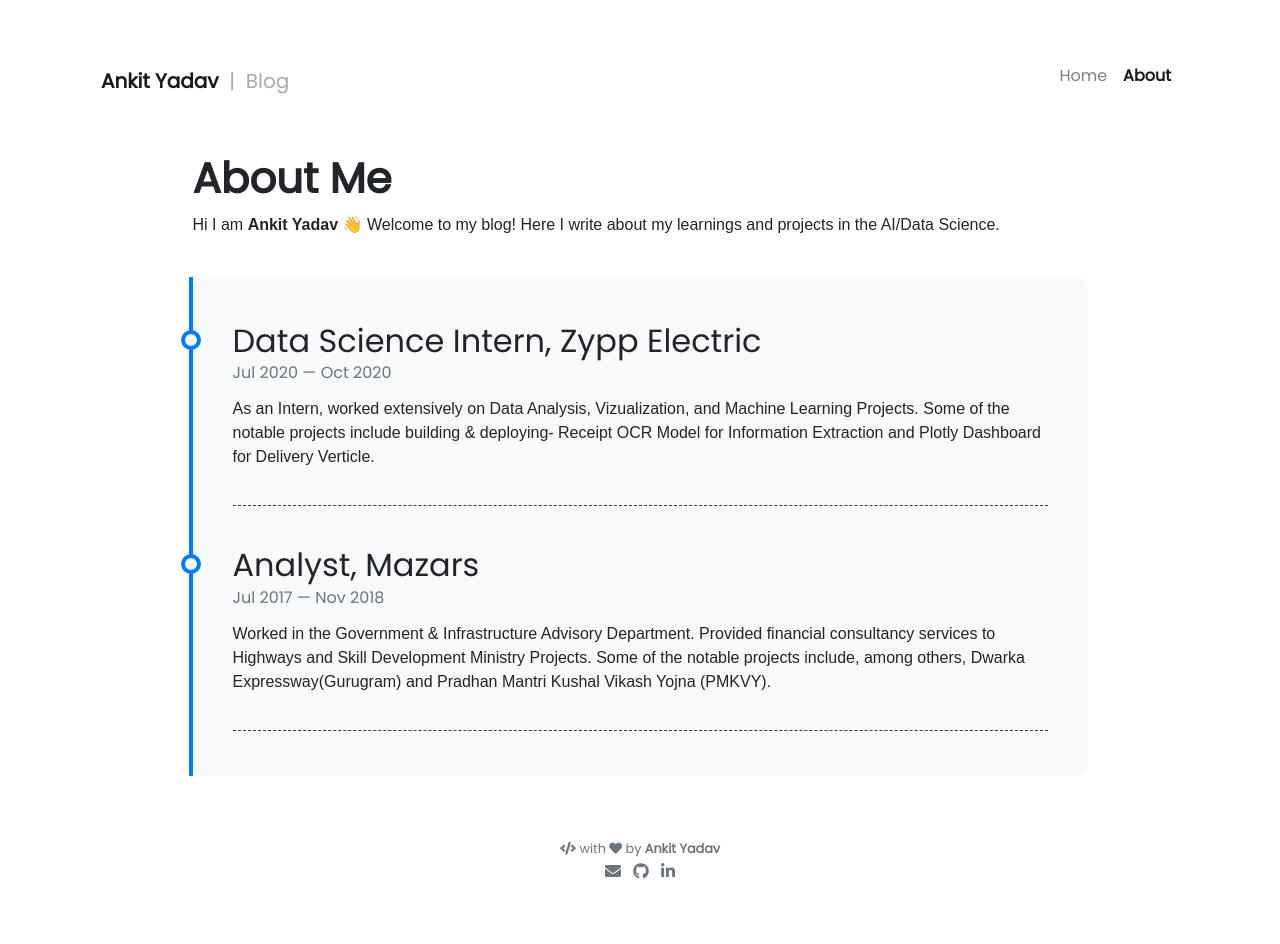
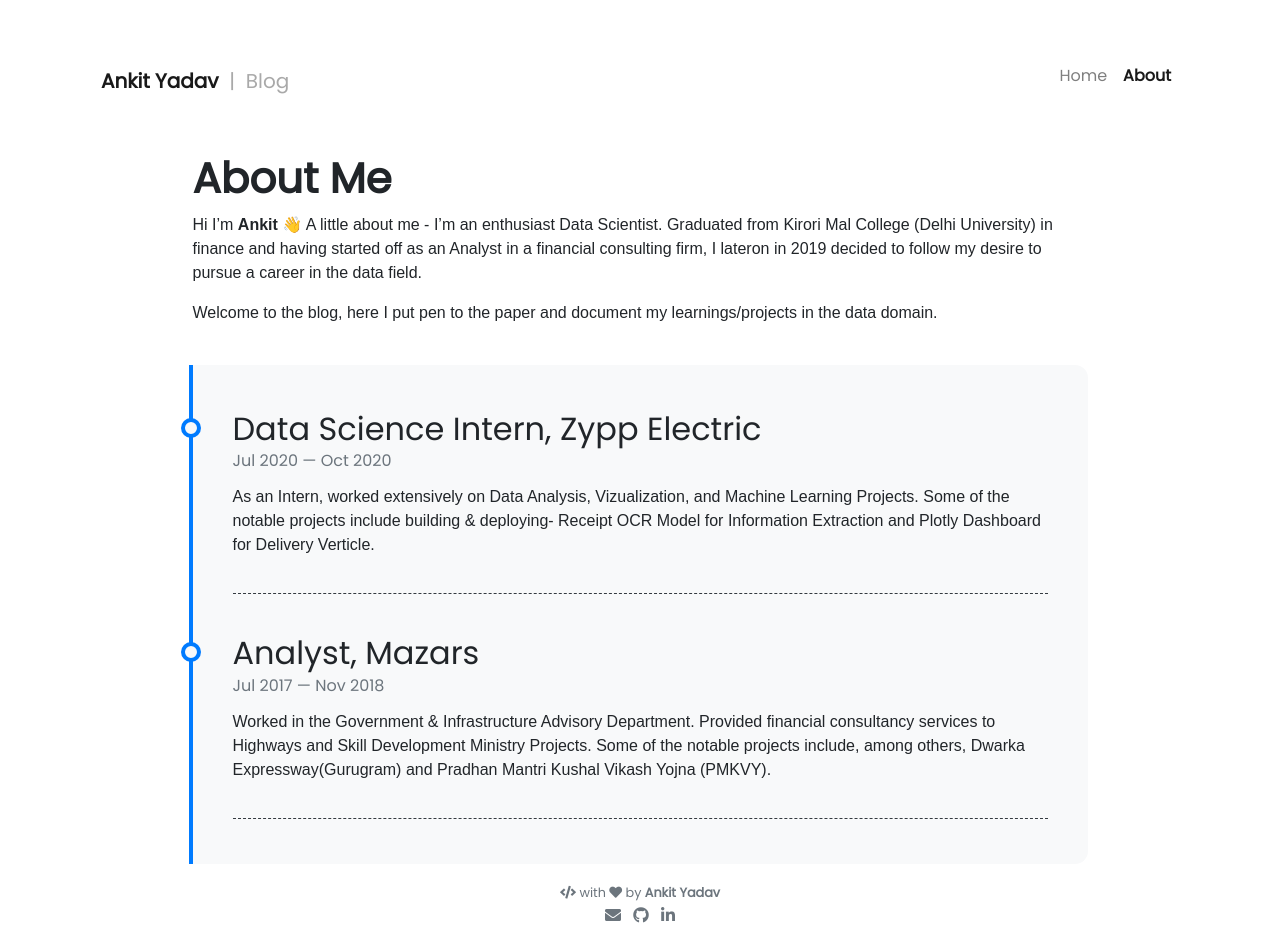
Before and after one commit to ankitsy/ankitsy.github.io, a Jekyll site: the page built from pages/about.md, in a window 1280 px wide. Built offline with Jekyll 4.4.1, drawn with Linux system fonts in a browser that asks for light colours; nearby versions of some CDN libraries; emoji names are drawn with the system emoji font; before the commit the page ends 900 px from its top, so only the background shows below that.

Commit message:
edited some visuals

```diff
--- a/pages/about.md
+++ b/pages/about.md
@@ -7,7 +7,9 @@ weight: 3
 
 # **About Me**
 
-Hi I am **{{ site.author.name }}** :wave: Welcome to my blog! Here I write about my learnings and projects in the AI/Data Science.
+Hi I'm **Ankit** :wave: A little about me - I'm an enthusiast Data Scientist. Graduated from Kirori Mal College (Delhi University) in finance and having started off as an Analyst in a financial consulting firm, I lateron in 2019 decided to follow my desire to pursue a career in the data field.
+
+Welcome to the blog, here I put pen to the paper and document my learnings/projects in the data domain.
 
 <div class="row">
 {% include about/timeline.html %}
```
Also changed, not shown: assets/rnn-images/backup_orig/1rnntop.png (added), assets/rnn-images/backup_orig/5rnnfront.png (added), assets/rnn-images/backup_orig/___rnnfront.png (added), assets/rnn-images/backup_orig/__rnnfront.png (added), assets/rnn-images/backup_orig/_rnnfront.png (added), assets/rnn-images/rnnfront.png, assets/rnn-images/rnntop.png, 5 other files.
